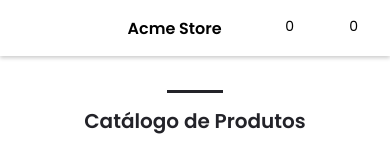
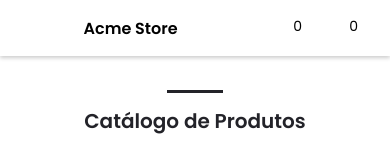
Before and after one commit to Thiagoow/VueJs-VueX-EcommerceStore-Sass, a Vue app: page / in a window 390 px wide. Shown: the top 160 px of the page. Built offline with nearby package versions, Linux system fonts and the light colour scheme; no server answers; some icons are missing.

Commit message:
Header fully responsive with counts

```diff
--- a/src/components/Header.vue
+++ b/src/components/Header.vue
@@ -135,11 +135,17 @@ export default {
     }
   }
   .navLogo {
-    margin-left: 4rem;
+    margin-left: 5rem;
     font-weight: $wgt-semi-bold;
 
     @media screen and (max-width: 445px) {
-      margin-left: $mg-2;
+      margin-left: -4rem;
+    }
+    @media screen and (max-width: 355px) {
+      margin-left: -2rem;
+    }
+    @media screen and (max-width: 336px) {
+      margin-left: -1.5rem;
     }
   }
 
@@ -153,7 +159,7 @@ export default {
       margin-left: $mg-3;
 
       @media screen and (max-width: 445px) {
-        margin-left: $mg-2;
+        margin-left: $mg-1-5;
       }
     }
   }
```
